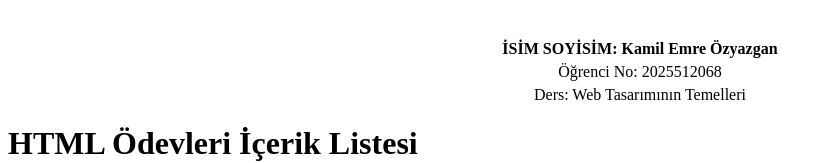
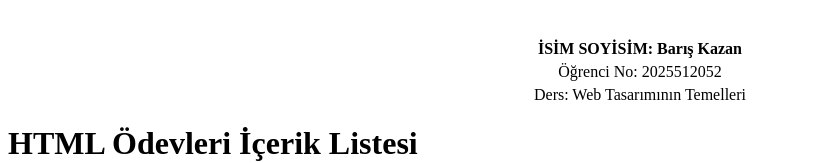
Before and after one commit to Emreexxe/webtasar-mdersi, a plain HTML site: page index.html in a window 1280 px wide. Shown: the top 163 px of the page, without its empty margins (0-832 px from the left). Drawn offline with Linux system fonts and the light colour scheme.

Commit message:
Update index.html

```diff
--- a/index.html
+++ b/index.html
@@ -1,3 +1,4 @@
+
 <!DOCTYPE html>
 <html lang="tr">
 <head>
@@ -26,8 +27,8 @@
 <body>
 
     <div class="header">
-        <p class="bold">İSİM SOYİSİM: Kamil Emre Özyazgan</p>
-        <p>Öğrenci No: 2025512068</p>
+        <p class="bold">İSİM SOYİSİM: Barış Kazan</p>
+        <p>Öğrenci No: 2025512052</p>
         <p>Ders: Web Tasarımının Temelleri</p>
     </div>
 
```
